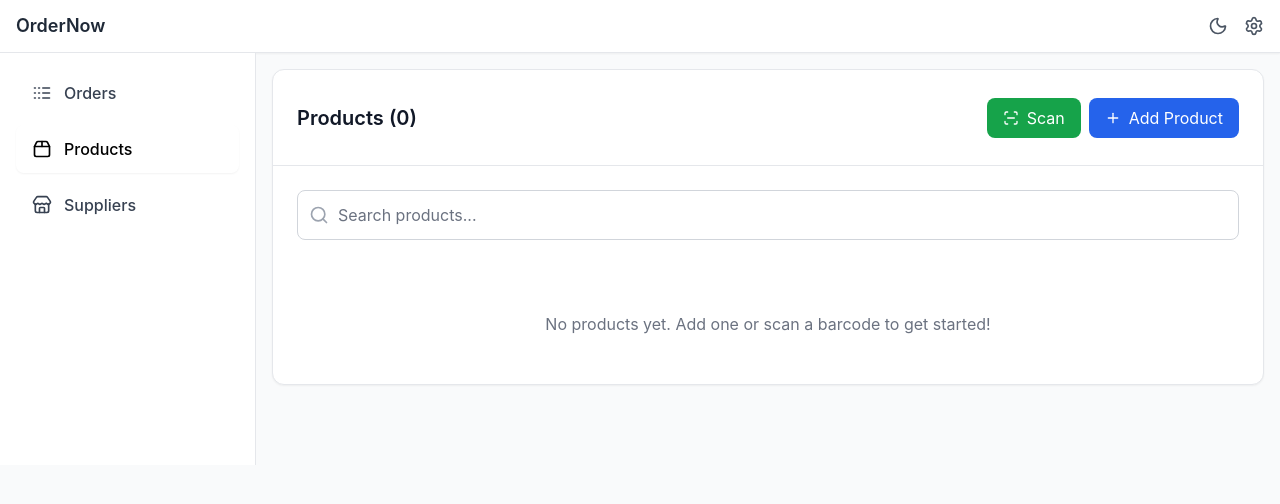
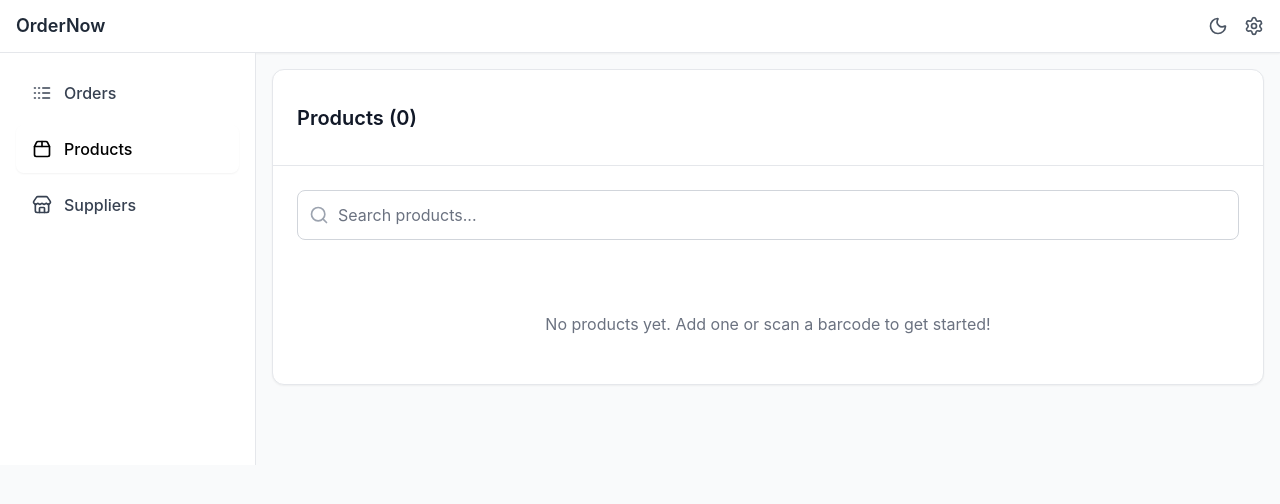
Before and after one commit to cjovignot/orderNow, a React (Vite) app: page / in a window 1280 px wide. Both pictures are taken after a click on the button "Products". Shown: the top 504 px of the page. Built offline with nearby package versions, Linux system fonts and the light colour scheme.

Commit message:
[MAJ] Add buttons style

```diff
--- a/src/pages/OrdersView.tsx
+++ b/src/pages/OrdersView.tsx
@@ -97,13 +97,11 @@ export const OrdersView: React.FC = () => {
             </h2>
 
             <div className="flex gap-2">
-              <button
+              <Plus
+                size={25}
                 onClick={() => setIsModalOpen(true)}
-                className="flex items-center gap-2 bg-blue-600 hover:bg-blue-700 text-white px-4 py-2 rounded-lg transition-colors duration-200"
-              >
-                <Plus className="w-4 h-4" />
-                Add Order
-              </button>
+                className="text-sky-800 hover:bg-green-700 text-white transition-colors duration-200"
+              />
             </div>
           </div>
 
--- a/src/pages/ProductsView.tsx
+++ b/src/pages/ProductsView.tsx
@@ -85,20 +85,16 @@ export const ProductsView: React.FC = () => {
             </h2>
 
             <div className="flex gap-2">
-              <button
+              <ScanLine
+                size={25}
                 onClick={() => setIsScannerOpen(true)}
-                className="flex items-center gap-2 bg-green-600 hover:bg-green-700 text-white px-4 py-2 rounded-lg transition-colors duration-200"
-              >
-                <ScanLine className="w-4 h-4" />
-                Scan
-              </button>
-              <button
+                className="text-green-700 hover:bg-green-700 text-white transition-colors duration-200"
+              />
+              <Plus
+                size={25}
                 onClick={() => setIsModalOpen(true)}
-                className="flex items-center gap-2 bg-blue-600 hover:bg-blue-700 text-white px-4 py-2 rounded-lg transition-colors duration-200"
-              >
-                <Plus className="w-4 h-4" />
-                Add Product
-              </button>
+                className="text-sky-800 hover:bg-green-700 text-white transition-colors duration-200"
+              />
             </div>
           </div>
           <div className="relative mx-6">
--- a/src/pages/SuppliersView.tsx
+++ b/src/pages/SuppliersView.tsx
@@ -67,13 +67,11 @@ export const SuppliersView: React.FC = () => {
             <h2 className="text-xl font-semibold text-gray-900 dark:text-white">
               Suppliers ({filteredSuppliers.length})
             </h2>
-            <button
+            <Plus
+              size={25}
               onClick={() => setIsModalOpen(true)}
-              className="flex items-center gap-2 bg-blue-600 hover:bg-blue-700 text-white px-4 py-2 rounded-lg transition-colors duration-200"
-            >
-              <Plus className="w-4 h-4" />
-              Add Supplier
-            </button>
+              className="text-sky-800 hover:bg-green-700 text-white transition-colors duration-200"
+            />
           </div>
 
           <div className="relative mx-6">
```
